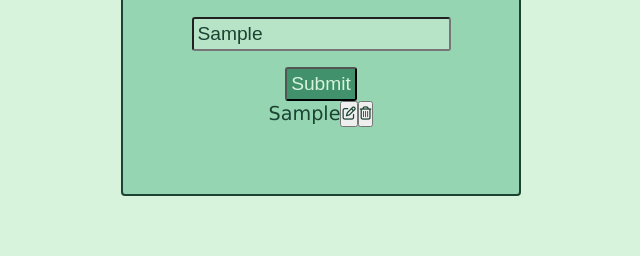
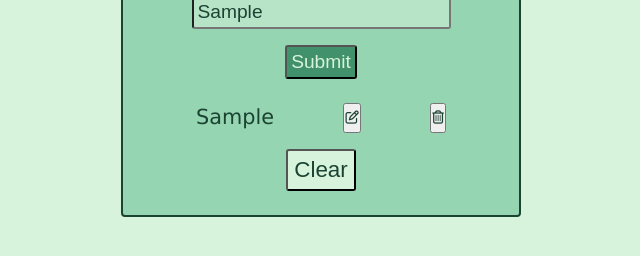
Before and after one commit to Yathaartha/Grocery, a plain HTML site: page index.html in a window 1280 px wide. Both pictures are taken after typing "Sample" into the empty fields and a click on the button "Submit". Shown: the part 370-626 px from the top of the page, without its empty margins (319-959 px from the left). Drawn offline with Linux system fonts and the light colour scheme.

Commit message:
added logic for submit and clear buttons

```diff
--- a/assets/app.js
+++ b/assets/app.js
@@ -1,5 +1,6 @@
 const inputItem = document.getElementById("groceryItem");
 const submitBtn = document.getElementById("submitBtn");
+const clearBtn = document.getElementById("clear");
 groceryList = [];
 
 class GroceryItem {
@@ -18,12 +19,44 @@ class GroceryItem {
   }
 
   renderList() {
-    this.listItems.innerHTML = `
+    const listItem = document.createElement("li");
+    listItem.innerHTML = `
     <li>
-      <span>${this.listItem}</span><button><i class="far fa-edit"></i></button>
-      <button><i class="far fa-trash-alt"></i></button>
+      <span>${this.listItem}</span><button class= "edit"><i class="far fa-edit"></i></button>
+      <button class = "delete"><i class="far fa-trash-alt"></i></button>
     </li>
     `;
+    this.listItems.append(listItem);
+    this.listItems.style.visibility = "visible";
+    this.checkLength();
+    const editBtn = listItem.querySelector(".edit");
+    const deleteBtn = listItem.querySelector(".delete");
+    editBtn.addEventListener("click", this.editHandler);
+    deleteBtn.addEventListener("click", this.deleteHandler);
+    clearBtn.addEventListener("click", this.clearHandler.bind(this));
+  }
+
+  checkLength() {
+    if (groceryList.length > 0) {
+      clearBtn.className = "visible";
+    } else {
+      clearBtn.className = "invisible";
+    }
+  }
+
+  editHandler() {
+    console.log(this.listItem);
+  }
+
+  deleteHandler() {
+    console.log(this.listItem);
+  }
+
+  clearHandler() {
+    this.listItems.style.visibility = "hidden";
+    this.listItems.textContent = "";
+    groceryList = [];
+    this.checkLength();
   }
 }
 
--- a/css/main.css
+++ b/css/main.css
@@ -32,9 +32,11 @@ body {
     flex-direction: column; }
     .container .list-content ul li {
       display: flex;
-      justify-content: space-around;
+      justify-content: space-between;
       list-style: none;
-      width: 80%; }
+      width: 250px;
+      margin: 0.5rem auto;
+      font-size: 1.3rem; }
   .container form {
     margin-top: 1.2rem; }
     .container form input {
--- a/index.html
+++ b/index.html
@@ -28,8 +28,8 @@
         <div id="list" class="visible">
           <ul>
             <li>
-              <span>Eggs</span><button><i class="far fa-edit"></i></button>
-              <button><i class="far fa-trash-alt"></i></button>
+              <!-- <span>Eggs</span><button><i class="far fa-edit"></i></button> -->
+              <!-- <button><i class="far fa-trash-alt"></i></button> -->
             </li>
           </ul>
         </div>
```
